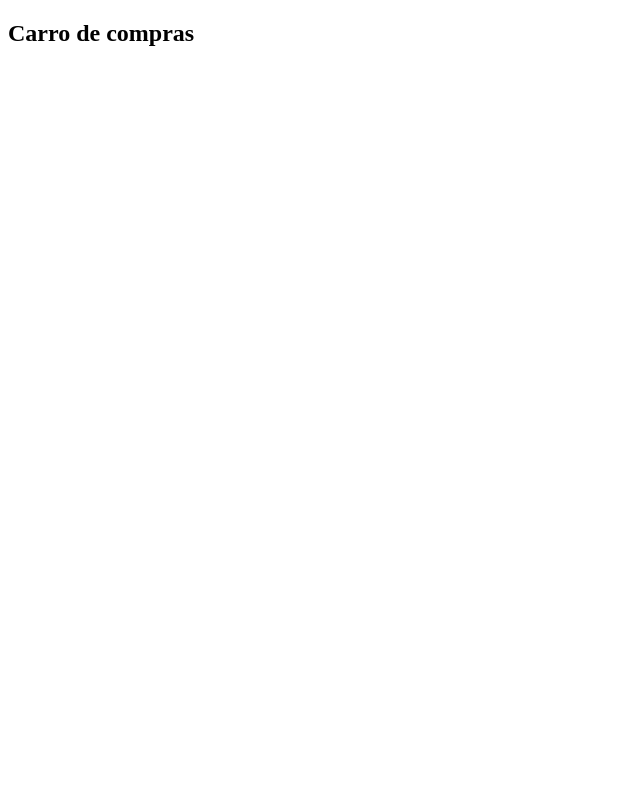
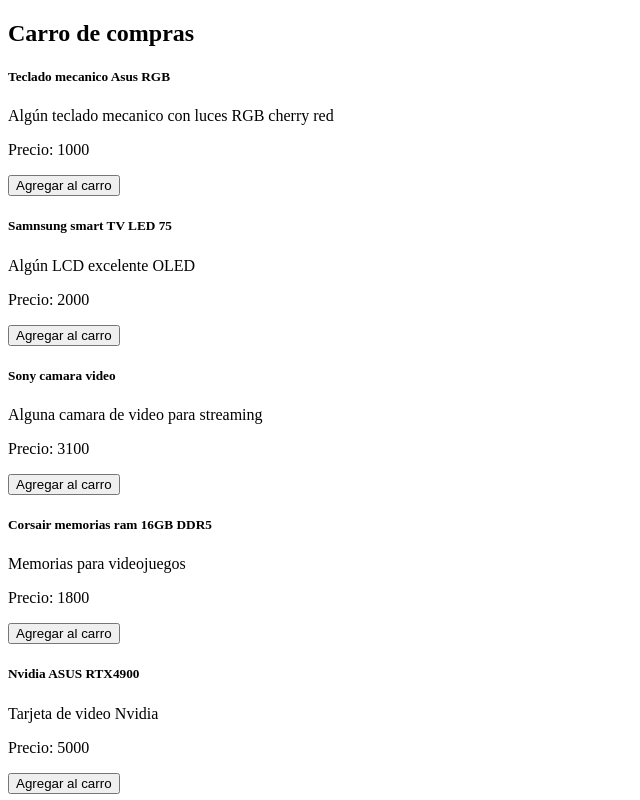
Before and after one commit to michel-fdzzz/3-cart-app, an Angular app: page / in a window 1280 px wide. Shown: the top 800 px of the page, without its empty margins (0-640 px from the left). Built offline with nearby package versions, Linux system fonts and the light colour scheme.

Commit message:
Maquetacion de porductos HTML

```diff
--- a/src/app/components/cart-app.component.html
+++ b/src/app/components/cart-app.component.html
@@ -1 +1,12 @@
 <h2>Carro de compras</h2>
+
+<div>
+    @for(product of products; track $index) {
+    <div>
+        <h5>{{product.name}}</h5>
+        <p>{{product.description}}</p>
+        <p>Precio: {{product.price}}</p>
+        <button>Agregar al carro</button>
+    </div>
+    }
+</div>
--- a/src/app/components/cart-app.component.ts
+++ b/src/app/components/cart-app.component.ts
@@ -1,4 +1,4 @@
-import { Component } from '@angular/core';
+import { Component, OnInit } from '@angular/core';
 import { ProductService } from '../services/product.service';
 import { Product } from '../models/product';
 
@@ -8,9 +8,11 @@
   imports: [],
   templateUrl: './cart-app.component.html'
 })
-export class CartAppComponent {
-  productos: Product[] = [];
-  constructor(private service: ProductService) {
+export class CartAppComponent implements OnInit {
+  products: Product[] = [];
+  constructor(private service: ProductService) { }
 
+  ngOnInit(): void {
+    this.products = this.service.findAll();
   }
 }
```
